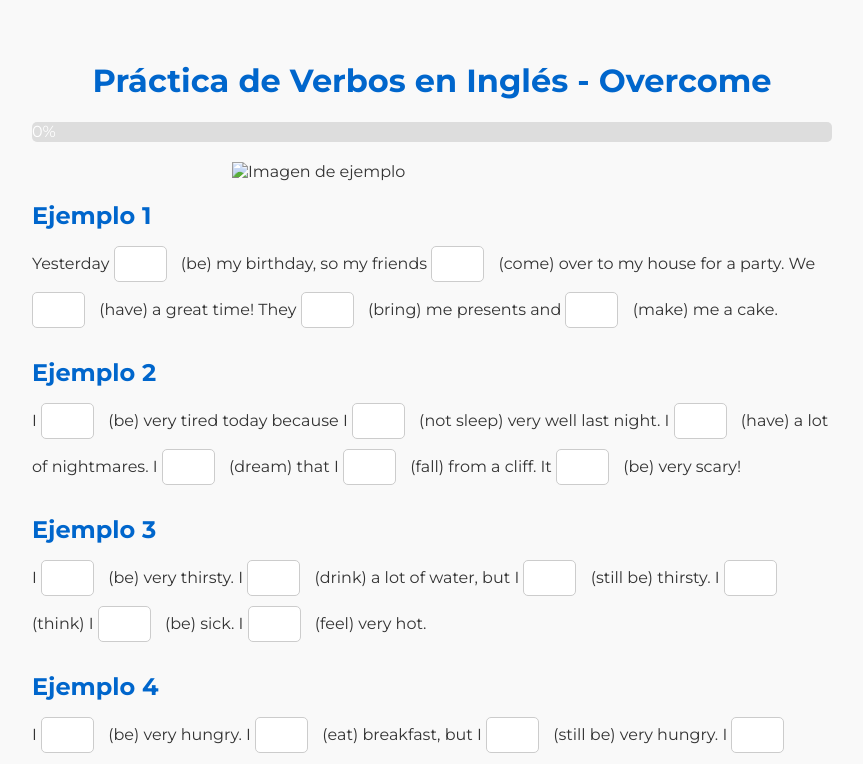
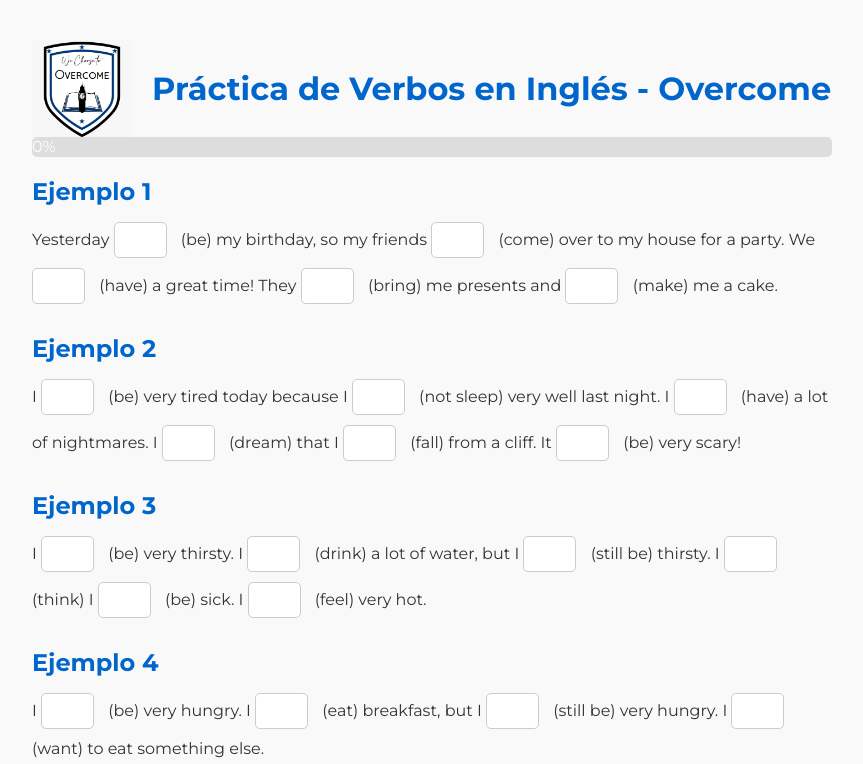
Before and after one commit to Mark2024Eze/Proyecto-para-ingles, a plain HTML site: page index.html in a window 1280 px wide. Shown: the top 764 px of the page, without its empty margins (208-1071 px from the left). Drawn offline with Linux system fonts and the light colour scheme.

Commit message:
Update index.html

```diff
--- a/index.html
+++ b/index.html
@@ -145,11 +145,13 @@
   <title>Ejercicio de Verbos</title>
 </head>
 <body>
-  <h1>Práctica de Verbos en Inglés - Overcome</h1>
+  <div style="display: flex; align-items: center;">
+    <img src="https://github.com/Mark2024Eze/Proyecto-para-ingles/blob/main/instituto%20overcome.jpg?raw=true" alt="Instituto Overcome" style="max-width: 100px; margin-right: 20px;">
+    <h1>Práctica de Verbos en Inglés - Overcome</h1>
+  </div>
   <div class="progress-container">
     <div class="progress-bar" id="progressBar">0%</div>
   </div>
-  <img src="beautiful-shot-small-village-surrounded-by-lake-snowy-hills.jpg" alt="Imagen de ejemplo" style="max-width: 50%; height: auto; display: block; margin: 0 auto 20px;">
   <h2>Ejemplo 1</h2>
   <p>Yesterday <input type="text" class="respuesta" data-respuesta="was"> (be) my birthday, so my friends <input type="text" class="respuesta" data-respuesta="came"> (come) over to my house for a party. We <input type="text" class="respuesta" data-respuesta="had"> (have) a great time! They <input type="text" class="respuesta" data-respuesta="brought"> (bring) me presents and <input type="text" class="respuesta" data-respuesta="made"> (make) me a cake.</p>
   <div style="margin-bottom: 20px;"></div>
```
